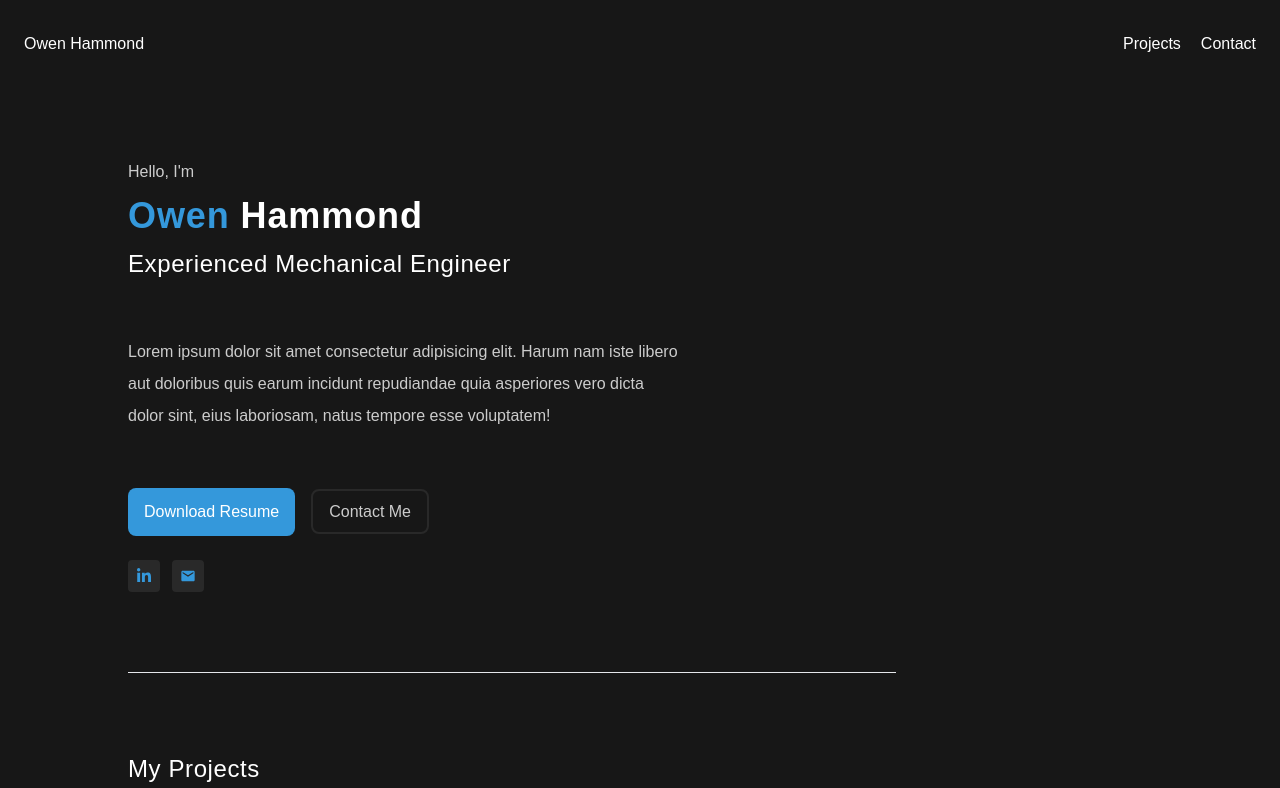
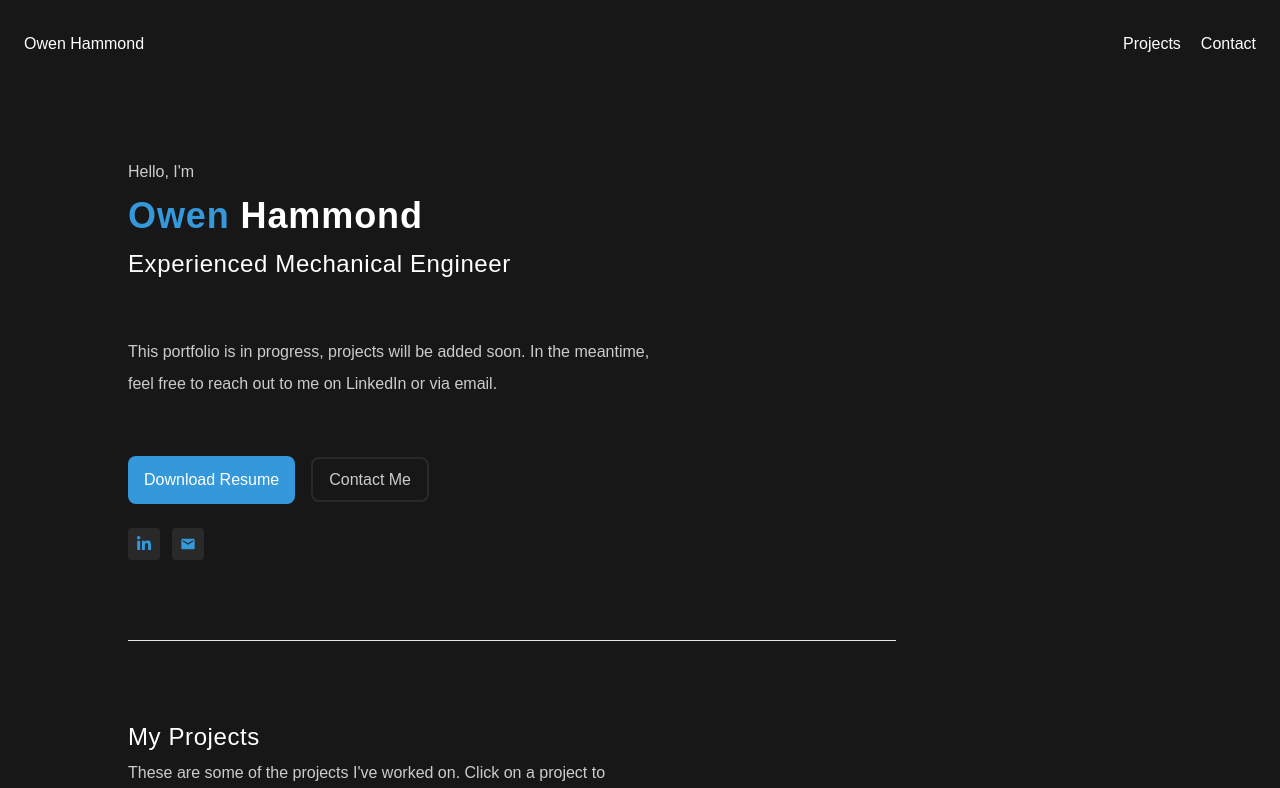
Before and after one commit to OwenHammond8/owenhammond.me, a React (Vite) app: page / in a window 1280 px wide. Shown: the top 788 px of the page. Built offline with nearby package versions, Linux system fonts and the light colour scheme.

Commit message:
Main text update

```diff
--- a/src/App.tsx
+++ b/src/App.tsx
@@ -77,10 +77,8 @@ export default function App() {
             </div>
 
             <p className="max-w-[550px] leading-[2]">
-              Lorem ipsum dolor sit amet consectetur adipisicing elit. Harum nam
-              iste libero aut doloribus quis earum incidunt repudiandae quia
-              asperiores vero dicta dolor sint, eius laboriosam, natus tempore
-              esse voluptatem!
+              This portfolio is in progress, projects will be added soon. In the
+              meantime, feel free to reach out to me on LinkedIn or via email.
             </p>
 
             <div className="space-y-6">
```
